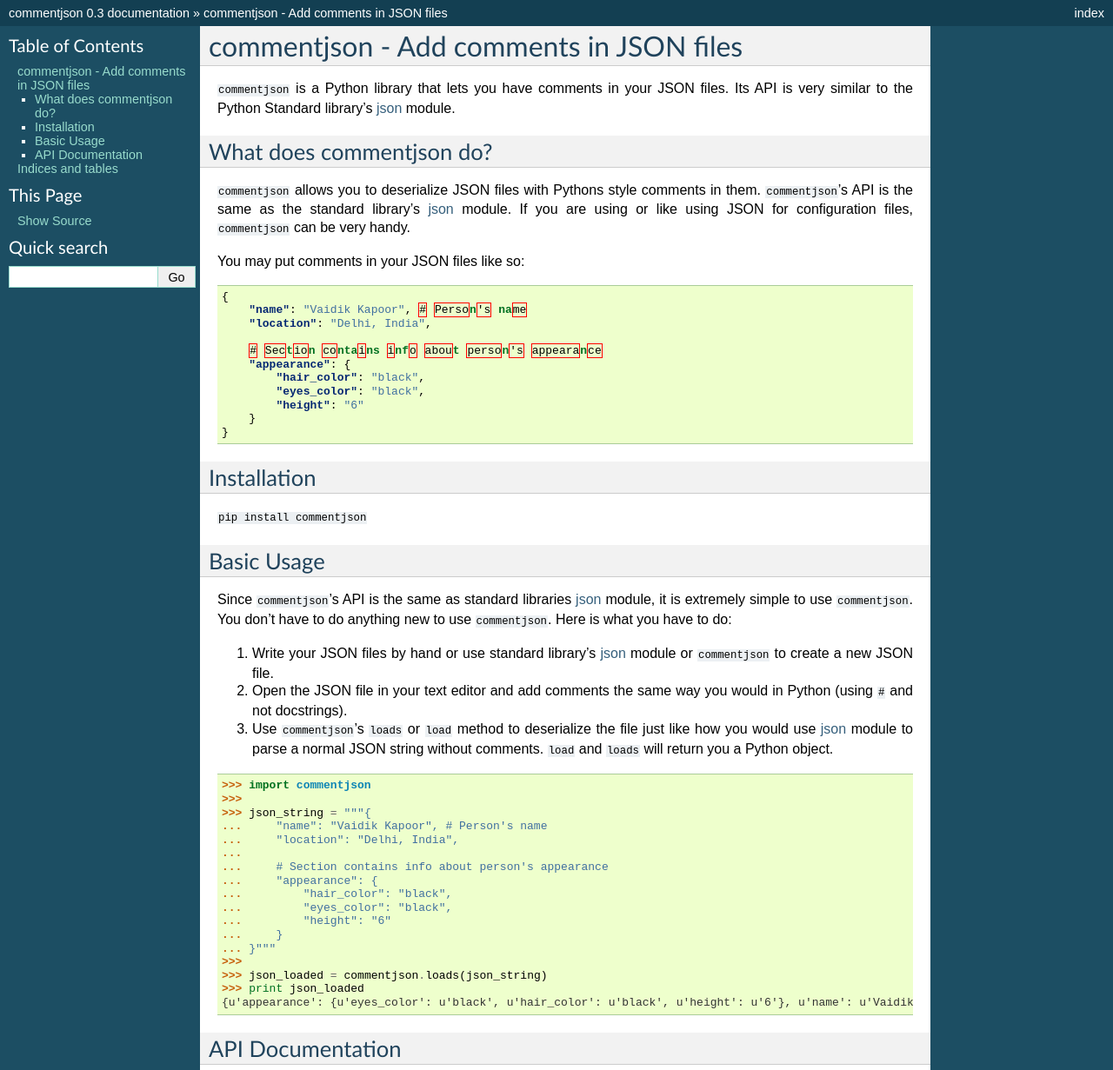
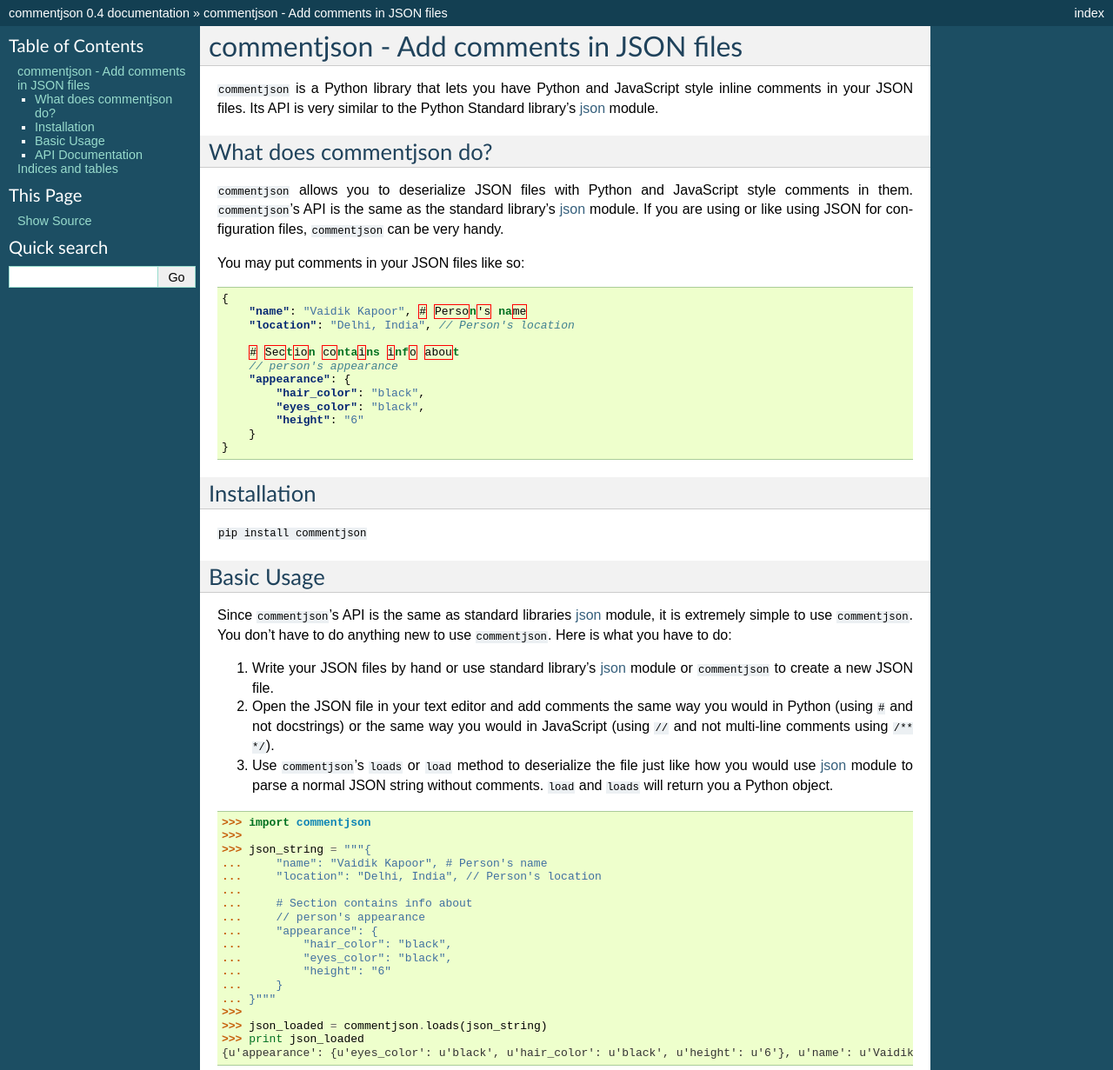
Before and after one commit to vaidik/commentjson, a Sphinx documentation site: the page built from docs/source/index.rst, in a window 1280 px wide and 1400 px high, cut to the strip 0-1231 px from the top of the window. Shown: the whole strip at 87% size. Built offline with Sphinx 7.4.7, drawn with Linux system fonts in a browser that asks for light colours; some of the changed text lies outside the part shown.

Commit message:
add javascript style inline comments. fixes #1

```diff
--- a/docs/source/conf.py
+++ b/docs/source/conf.py
@@ -48,9 +48,9 @@ copyright = u'2013, Vaidik Kapoor'
 # built documents.
 #
 # The short X.Y version.
-version = '0.3'
+version = '0.4'
 # The full version, including alpha/beta/rc tags.
-release = '0.3'
+release = '0.4'
 
 # The language for content autogenerated by Sphinx. Refer to documentation
 # for a list of supported languages.
--- a/docs/source/index.rst
+++ b/docs/source/index.rst
@@ -6,17 +6,18 @@
 commentjson - Add comments in JSON files
 ========================================
 
-``commentjson`` is a Python library that lets you have comments in your JSON
-files. Its API is very similar to the Python Standard library's
-`json <http://docs.python.org/2/library/json.html>`_ module.
+``commentjson`` is a Python library that lets you have Python and JavaScript
+style inline comments in your JSON files. Its API is very similar to the Python
+Standard library's `json <http://docs.python.org/2/library/json.html>`_ module.
 
 What does commentjson do?
 -------------------------
 
-``commentjson`` allows you to deserialize JSON files with Pythons style
-comments in them. ``commentjson``'s API is the same as the standard library's
-`json <http://docs.python.org/2/library/json.html>`_ module. If you are using
-or like using JSON for configuration files, ``commentjson`` can be very handy.
+``commentjson`` allows you to deserialize JSON files with Python and JavaScript
+style comments in them. ``commentjson``'s API is the same as the standard
+library's `json <http://docs.python.org/2/library/json.html>`_ module. If you
+are using or like using JSON for configuration files, ``commentjson`` can be
+very handy.
 
 You may put comments in your JSON files like so:
 
@@ -24,9 +25,10 @@ You may put comments in your JSON files like so:
 
     {
         "name": "Vaidik Kapoor", # Person's name
-        "location": "Delhi, India",
+        "location": "Delhi, India", // Person's location
 
-        # Section contains info about person's appearance
+        # Section contains info about
+        // person's appearance
         "appearance": {
             "hair_color": "black",
             "eyes_color": "black",
@@ -51,7 +53,8 @@ simple to use ``commentjson``. You don't have to do anything new to use
    `json <http://docs.python.org/2/library/json.html>`_ module or
    ``commentjson`` to create a new JSON file.
 2. Open the JSON file in your text editor and add comments the same way you
-   would in Python (using ``#`` and not docstrings).
+   would in Python (using ``#`` and not docstrings) or the same way you would
+   in JavaScript (using ``//`` and not multi-line comments using ``/** */``).
 3. Use ``commentjson``'s ``loads`` or ``load`` method to deserialize the file
    just like how you would use
    `json <http://docs.python.org/2/library/json.html>`_ module to parse a
@@ -64,9 +67,10 @@ simple to use ``commentjson``. You don't have to do anything new to use
    >>>
    >>> json_string = """{
    ...     "name": "Vaidik Kapoor", # Person's name
-   ...     "location": "Delhi, India",
+   ...     "location": "Delhi, India", // Person's location
    ...
-   ...     # Section contains info about person's appearance
+   ...     # Section contains info about
+   ...     // person's appearance
    ...     "appearance": {
    ...         "hair_color": "black",
    ...         "eyes_color": "black",
--- a/setup.py
+++ b/setup.py
@@ -6,7 +6,7 @@ import sys
 from setuptools import setup, find_packages
 
 
-__version__ = '.'.join(map(str, (0, 3)))
+__version__ = '.'.join(map(str, (0, 4)))
 
 install_requires = []
 if sys.version_info <= (2, 6):
@@ -27,7 +27,8 @@ setup(name='commentjson',
       url='https://github.com/vaidik/commentjson',
       packages=find_packages(),
       long_description=description,
-      description=("Add Python style comments in your JSON files."),
+      description=("Add Python and JavaScript style comments in your JSON "
+                   "files."),
       author="Vaidik Kapoor",
       author_email="kapoor.vaidik@gmail.com",
       include_package_data=True,
```
Also changed, not shown: README.rst (+5 -4 lines), 14 other files.
